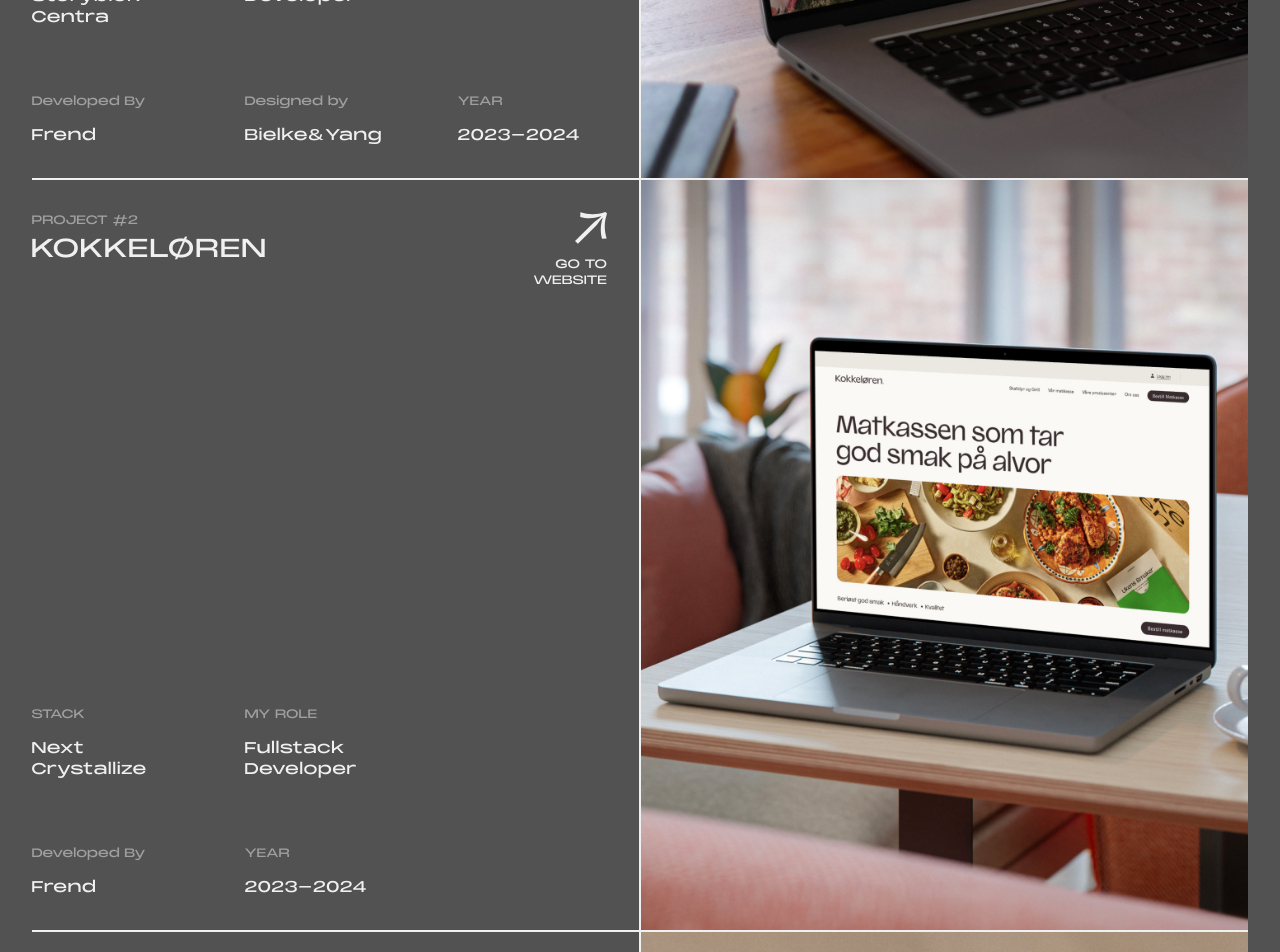
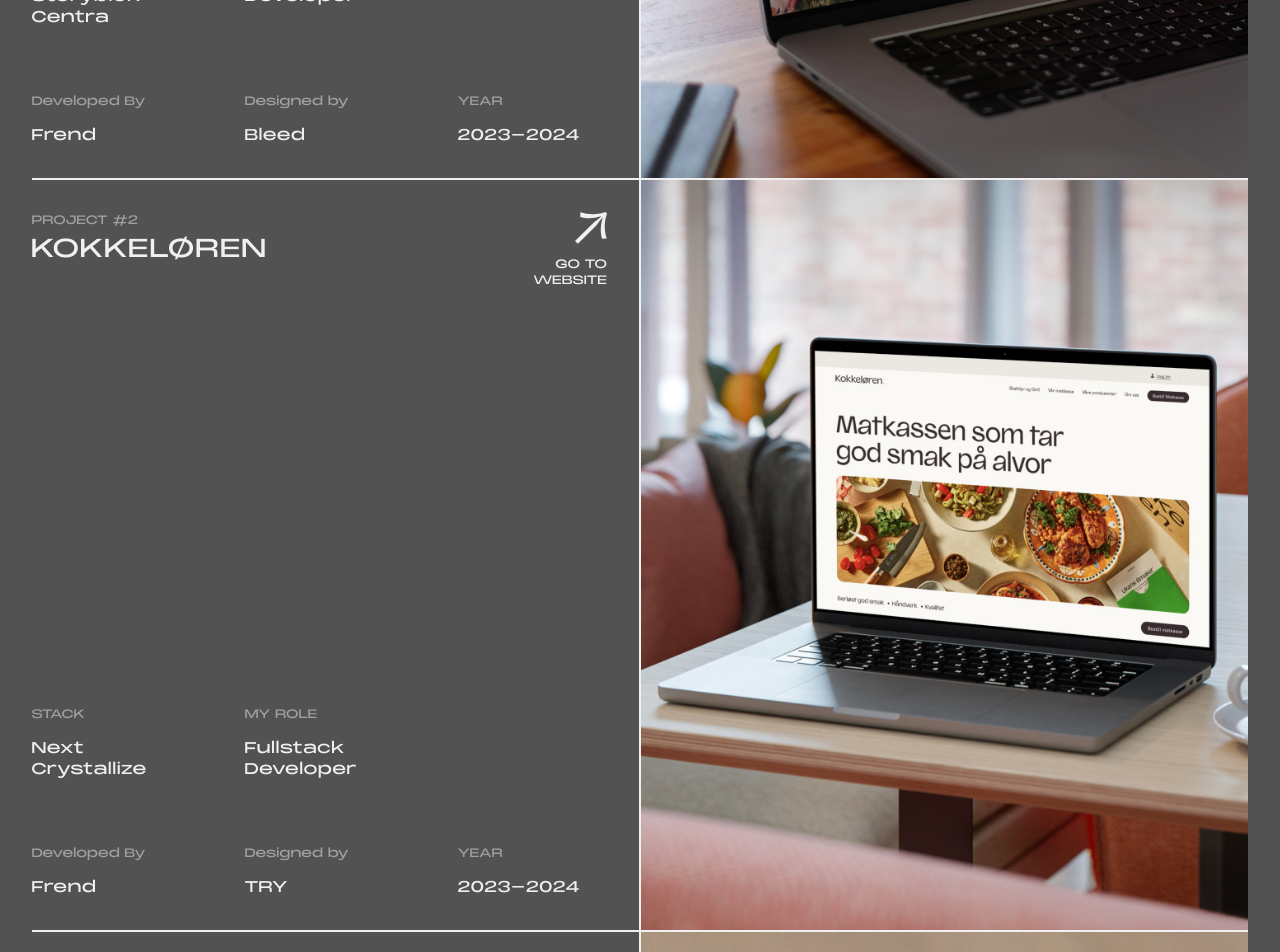
Before and after one commit to Prisaca/prisacariu, a Next.js app: page / in a window 1280 px wide. Shown: the part 2400-3352 px from the top of the page. Built offline with nearby package versions, Linux system fonts and the light colour scheme.

Commit message:
patch: correct designers

```diff
--- a/src/app/(components)/projects.tsx
+++ b/src/app/(components)/projects.tsx
@@ -22,7 +22,7 @@ const articles = [
       },
       {
         label: "Designed by",
-        answers: ["Bielke&Yang"],
+        answers: ["Bleed"],
       },
       {
         label: "YEAR",
@@ -54,6 +54,10 @@ const articles = [
       {
         label: "Developed By",
         answers: ["Frend"],
+      },
+      {
+        label: "Designed by",
+        answers: ["TRY"],
       },
       {
         label: "YEAR",
```
